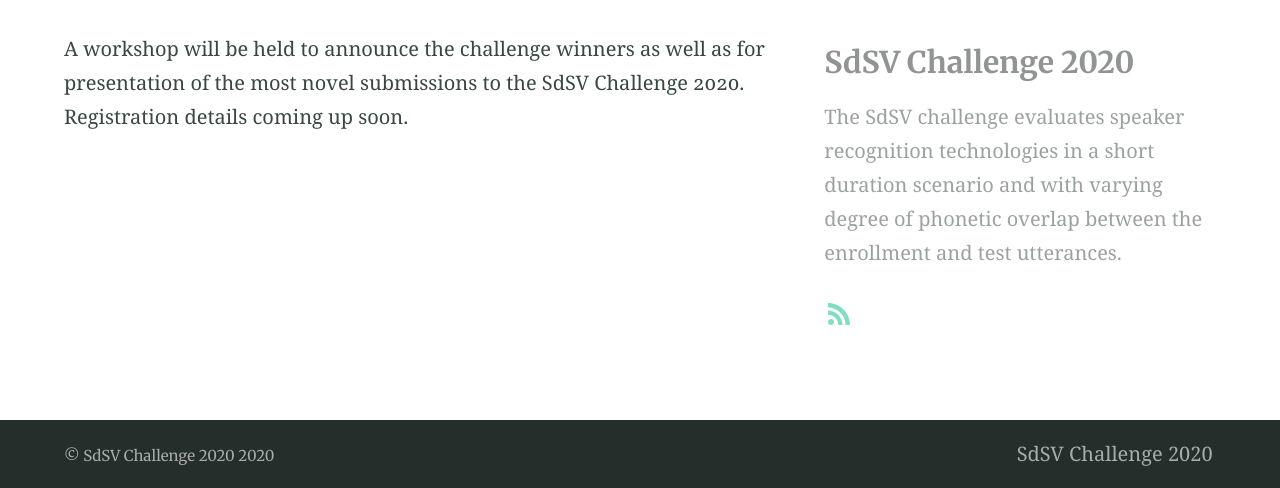
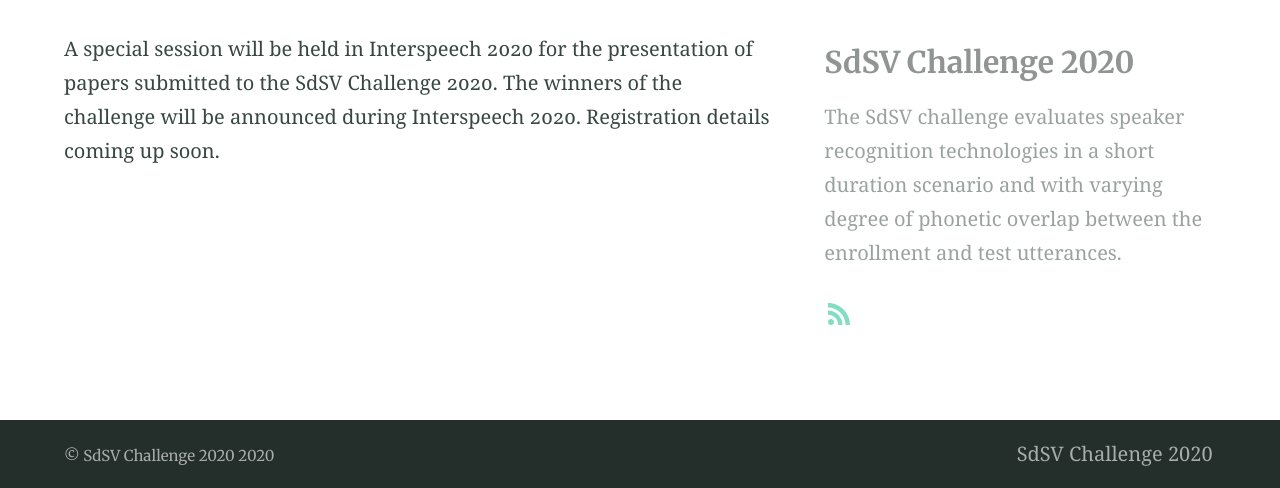
Before and after one commit to SdSVC/sdsvc.github.io, a Jekyll site: the page built from workshop.md, in a window 1280 px wide, cut to the strip 412-900 px from the top of the page. Built offline with Jekyll 4.4.1, drawn with Linux system fonts in a browser that asks for light colours; our own code applies the rules of GitHub Pages for plain Markdown files.

Commit message:
Update workshop.md

```diff
--- a/workshop.md
+++ b/workshop.md
@@ -7,4 +7,4 @@
 aside: True
 ---
 
-A workshop will be held to announce the challenge winners as well as for presentation of the most novel submissions to the SdSV Challenge 2020. Registration details coming up soon.
+A special session will be held in Interspeech 2020 for the presentation of papers submitted to the SdSV Challenge 2020. The winners of the challenge will be announced during Interspeech 2020. Registration details coming up soon.
```
